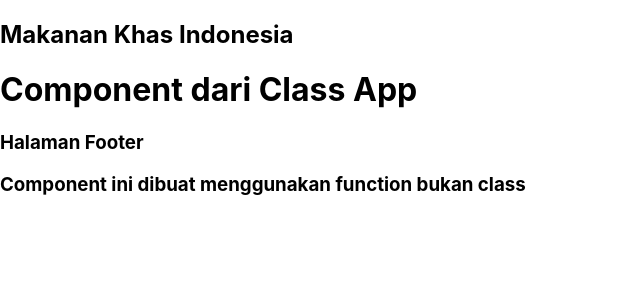
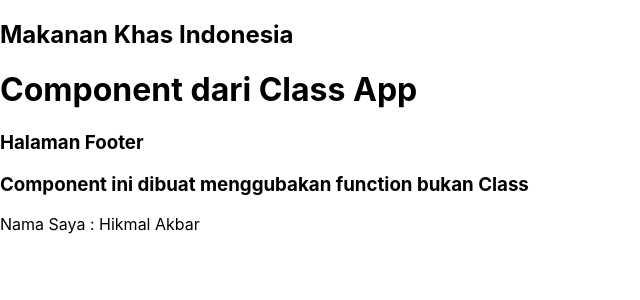
Before and after one commit to Hikmaalakbaar/hello-react, a React (Create React App) app: page / in a window 1280 px wide. Shown: the top 300 px of the page, without its empty margins (0-640 px from the left). Built offline with nearby package versions, Linux system fonts and the light colour scheme.

Commit message:
Materi 13: Penulisan Function Component

```diff
--- a/src/Footer.js
+++ b/src/Footer.js
@@ -1,12 +1,14 @@
 import React, {Component} from "react";
 
-const Footer = function(){
-  return(
-    <div>
-      <h3>Halaman Footer</h3>
-      <h3>Component ini dibuat menggunakan function bukan class</h3>
-    </div>
-  );
+function Footer(){
+    var namaMhs = 'Hikmal Akbar';
+    return(
+        <div>
+            <h3>Halaman Footer</h3>
+            <h3>Component ini dibuat menggubakan function bukan Class</h3>
+            <p>Nama Saya : {namaMhs} </p>
+        </div>
+    );
 }
 
 export default Footer;
```
